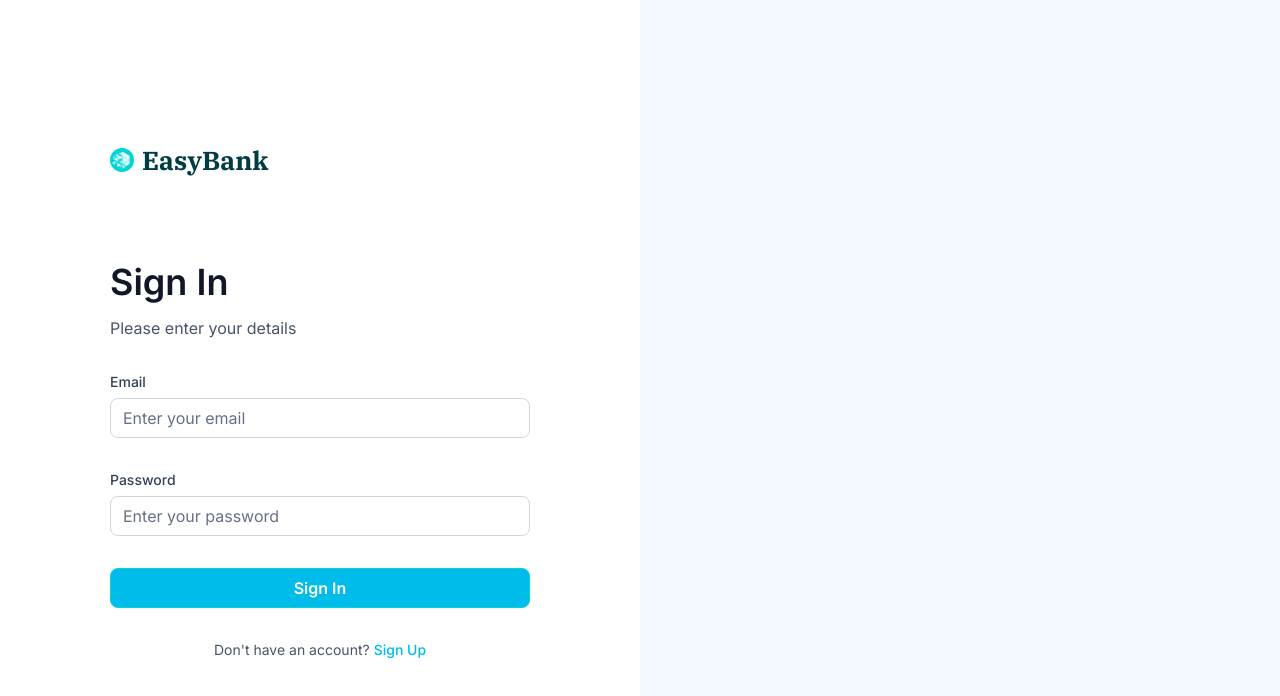
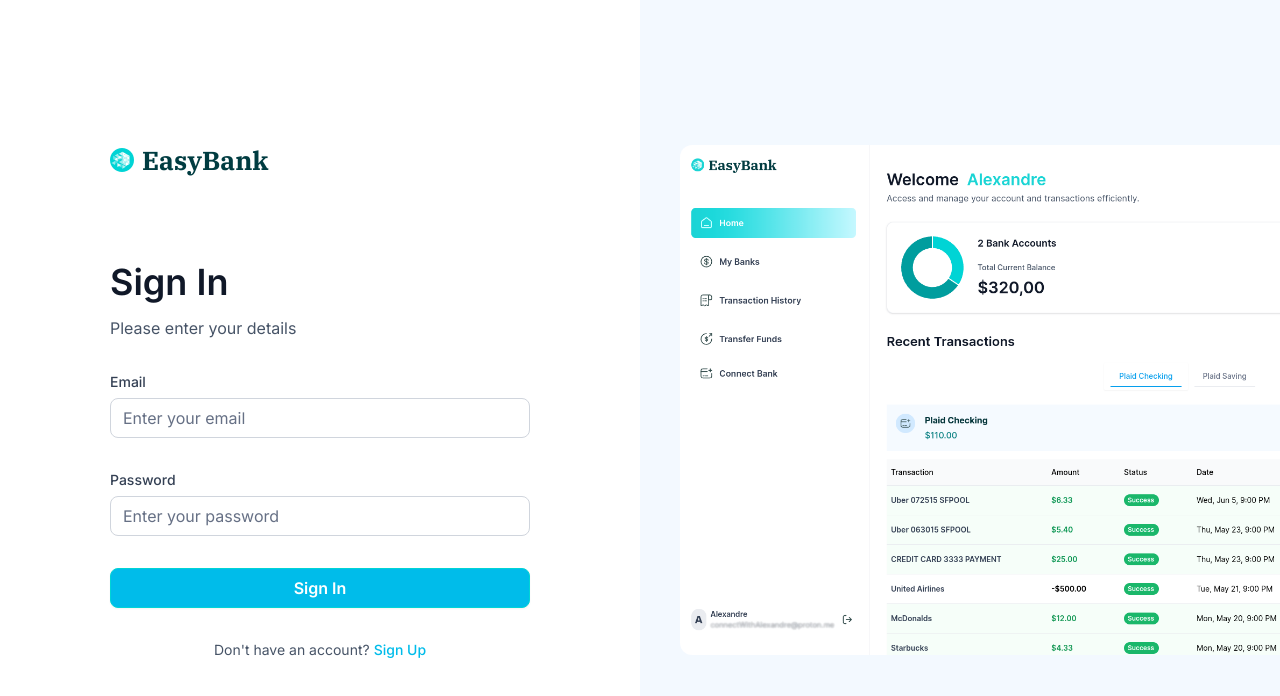
Before and after one commit to AlexandreDresch/EasyBank, a Next.js app: page /sign-in in a window 1280 px wide. Shown: the top 696 px of the page. Built offline with nearby package versions, Linux system fonts and the light colour scheme; no server answers; what dwolla-v2, plaid would draw is missing.

Commit message:
feat: add preview image to auth pages

```diff
--- a/app/(auth)/layout.tsx
+++ b/app/(auth)/layout.tsx
@@ -1,3 +1,5 @@
+import Image from "next/image";
+
 export default function RootLayout({
   children,
 }: Readonly<{
@@ -7,13 +9,14 @@ export default function RootLayout({
     <main className="flex min-h-screen w-full justify-between font-inter">
       {children}
       <div className="auth-asset">
-        <div>
-          {/* <Image
-            src={"/preview.svg"}
-            width={500}
-            height={500}
+        <div className="pl-10 w-full flex items-center justify-end">
+          <Image
+            src="/preview.png"
+            width={700}
+            height={900}
+            className="rounded-l-xl object-contain"
             alt="EasyBank - Preview"
-          /> */}
+          />
         </div>
       </div>
     </main>
```
Also changed, not shown: public/preview.png (added).
